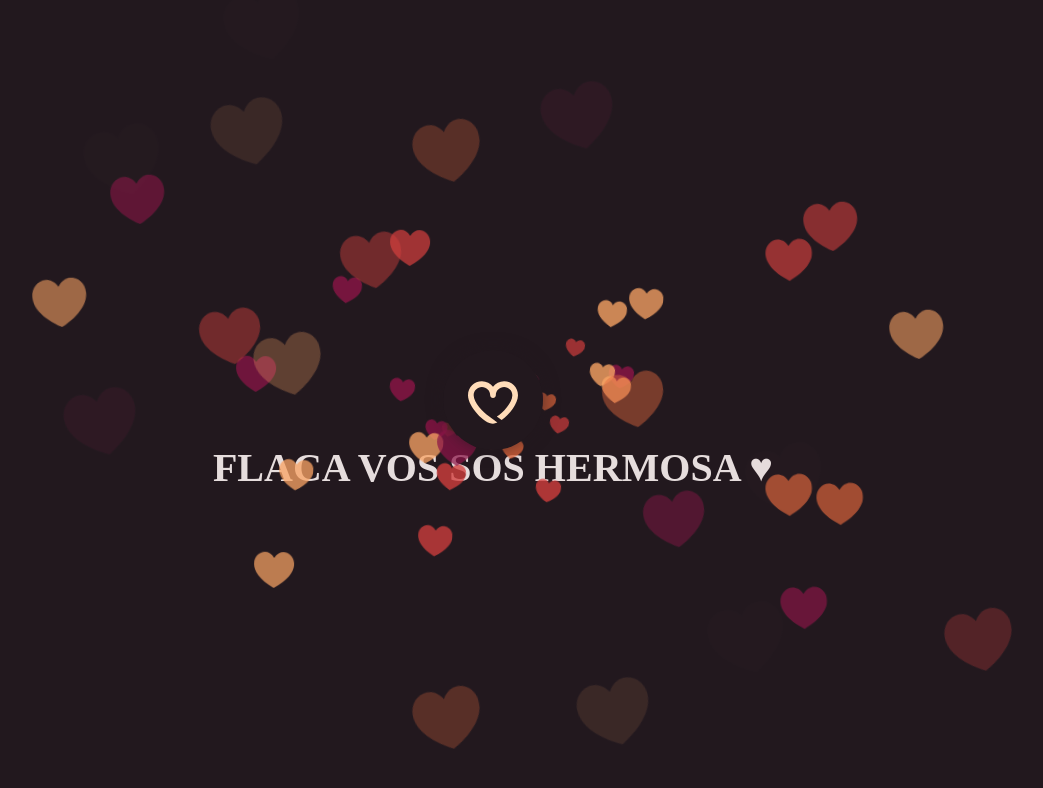
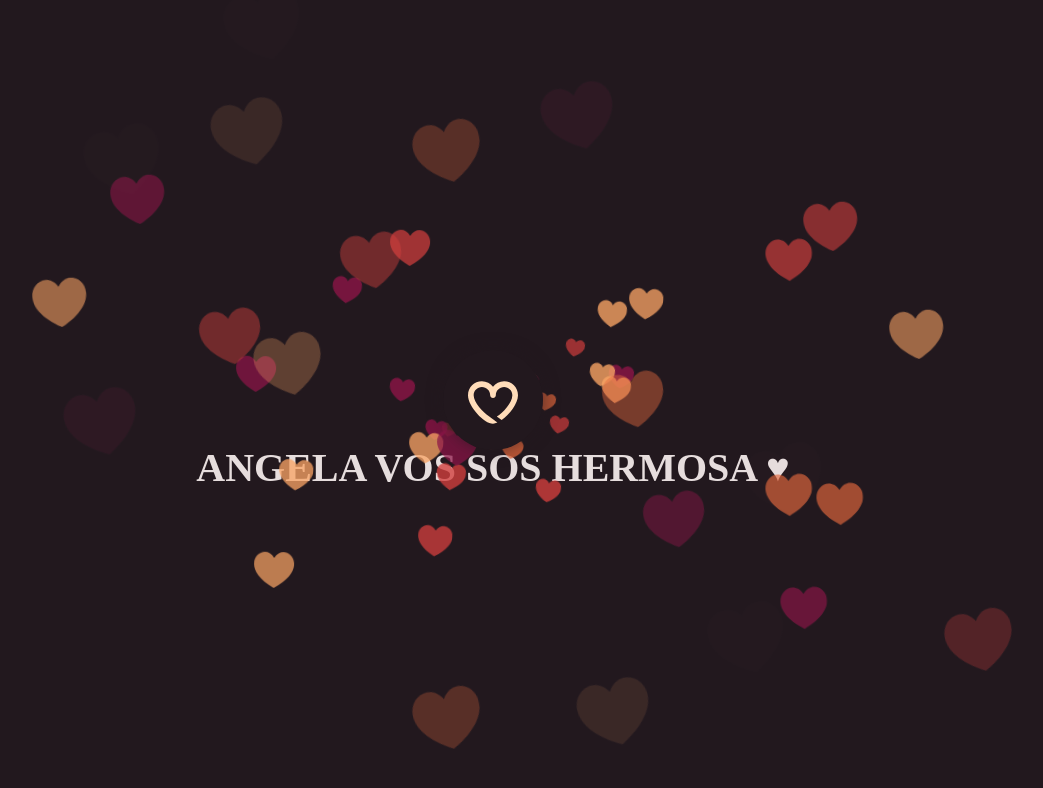
Before and after one commit to Tony300VQ/ILoveYou, a plain HTML site: page index.html in a window 1280 px wide. Shown: the whole page, without its empty margins (147-1190 px from the left). Drawn offline with nearby package versions, Linux system fonts and the light colour scheme.

Commit message:
Update index.html

```diff
--- a/index.html
+++ b/index.html
@@ -2,7 +2,7 @@
 <html lang="en" >
 <head>
   <meta charset="UTF-8">
-  <title>I LOVE YOU ENCODED</title>
+  <title>I LOVE YOU</title>
   <link rel="stylesheet" href="./style.css">
 
 </head>
@@ -24,7 +24,7 @@
 	</g>
 
 </svg></div>
-<h1> FLACA VOS SOS HERMOSA &hearts;</h1>
+<h1> ANGELA VOS SOS HERMOSA &hearts;</h1>
 
   <script src='//cdnjs.cloudflare.com/ajax/libs/jquery/2.1.3/jquery.min.js'></script><script  src="./script.js"></script>
 
```
